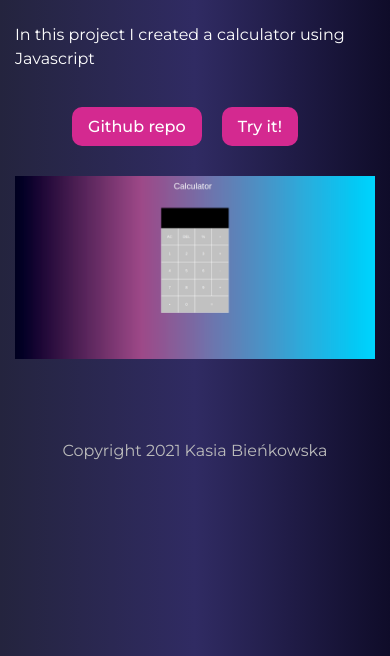
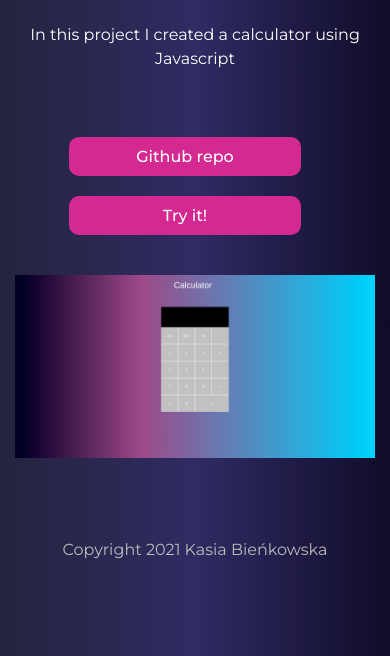
Before and after one commit to kasiabienkowska/personal-webpage-gatsby, a Gatsby site in the folder katarzyna-bienkowska/: page /projects/calculator in a window 390 px wide. Shown: the part 188-844 px from the top of the page. Built offline with nearby package versions, Linux system fonts and the light colour scheme; Gatsby itself is replaced by a stand-in of ours.

Commit message:
styling updated

```diff
--- a/katarzyna-bienkowska/src/styles/project-details.module.css
+++ b/katarzyna-bienkowska/src/styles/project-details.module.css
@@ -1,4 +1,4 @@
-.details{
+.details {
   display: flex;
   flex-direction: column;
   justify-content: center;
@@ -24,7 +24,7 @@
   margin-top: 40px;
 }
 
-  .repogithub{
+.repogithub {
   background: #d42990;
   padding: 10px 16px;
   border-radius: 10px;
@@ -33,11 +33,16 @@
   flex: wrap;
   margin-right: 20px;
   width: 200px;
+  text-align: center;
 }
 
+.buttons {
+  display: flex;
+  flex-direction: column;
+}
 
 @media (max-width: 680px) {
-    .details{
+  .details {
     margin: 15px;
   }
   .details h2 {
@@ -46,4 +51,7 @@
   .details h3 {
     font-size: 16px;
   }
+  .html {
+    text-align: center;
   }
+}
--- a/katarzyna-bienkowska/src/templates/project-details.js
+++ b/katarzyna-bienkowska/src/templates/project-details.js
@@ -18,16 +18,18 @@ export default function ProjectDetails({ data }) {
           className={styles.html}
           dangerouslySetInnerHTML={{ __html: html }}
         ></div>
-        <div>
+        <div className={styles.buttons}>
           <a href={github} className={styles.repogithub} target="_blank">
             Github repo
           </a>
+        </div>
+        <div className={styles.buttons}>
           <a href={page} className={styles.repogithub} target="_blank">
             Try it!
           </a>
         </div>
         <div className={styles.featured}>
-          <GatsbyImage image={getImage(featured)}/>
+          <GatsbyImage image={getImage(featured)} />
         </div>
       </div>
     </Layout>
@@ -36,7 +38,7 @@ export default function ProjectDetails({ data }) {
 
 export const query = graphql`
   query ProjectsDetails($slug: String) {
-  markdownRemark(frontmatter: {slug: {eq: $slug}}) {
+    markdownRemark(frontmatter: { slug: { eq: $slug } }) {
       html
       frontmatter {
         stack
```
Lines whose indentation alone changed are shown as unchanged.
